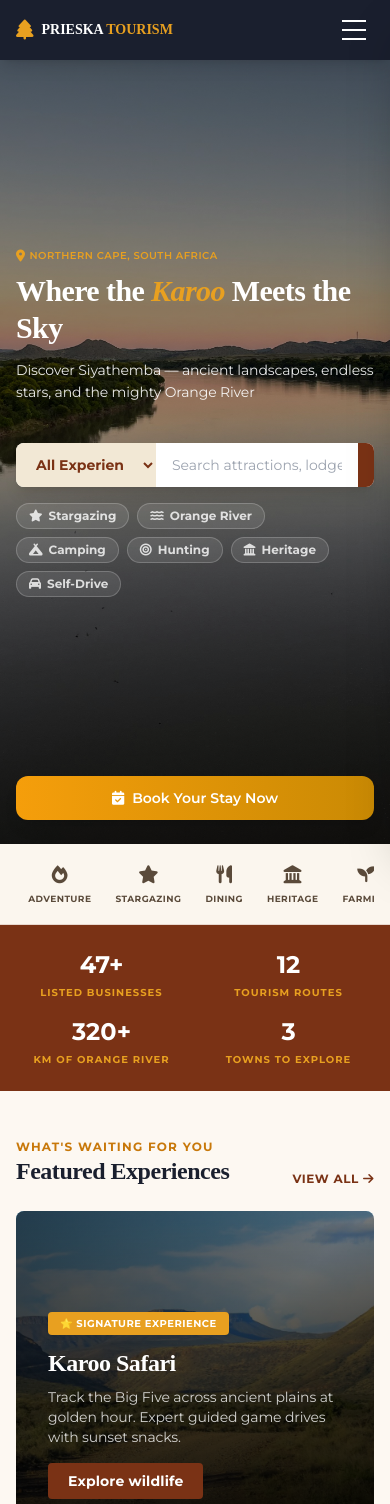
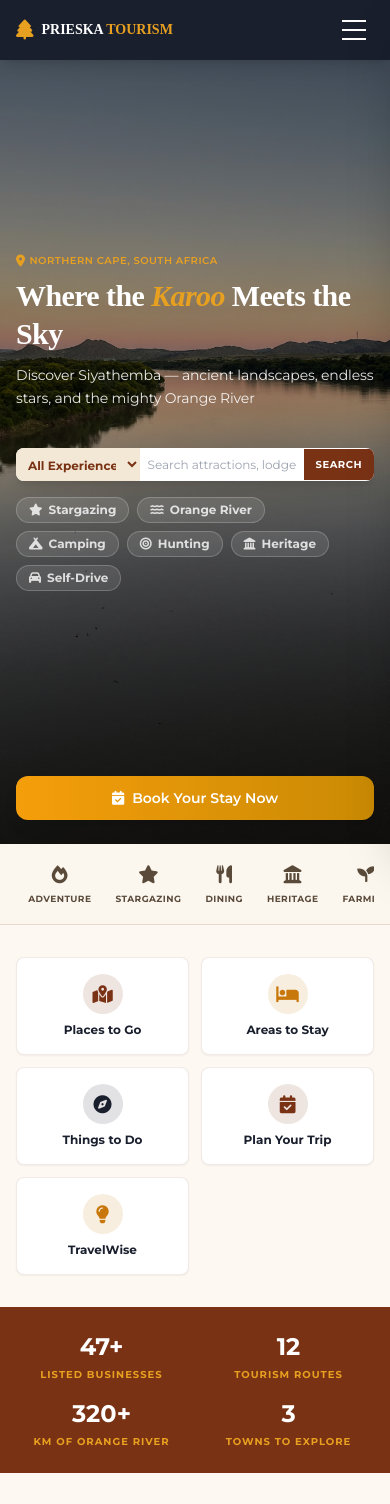
Before and after one commit to MondeNel/prieska-tourism, a React (Vite) app in the folder prieska-tourism/: page / in a window 390 px wide. Shown: the top 1504 px of the page. Built offline with nearby package versions, Linux system fonts and the light colour scheme; the HTML template or start-up script is replaced by a standard one.

Commit message:
Make hero search bar smaller on mobile and add ExploreCategories section (Places to Go, Areas to Stay, etc.)

```diff
--- a/prieska-tourism/src/App.jsx
+++ b/prieska-tourism/src/App.jsx
@@ -13,6 +13,7 @@ import { initData } from './services/dataService';
 import MapSection from './components/MapSection';
 import EventsAndAI from './components/EventsAndAI';
 import BusinessDirectory from './components/BusinessDirectory';
+import ExploreCategories from './components/ExploreCategories';
 
 function App() {
   useEffect(() => {
@@ -24,6 +25,7 @@ function App() {
       <Navbar />
       <Hero />
       <CategoryStrip />
+      <ExploreCategories />
       <Stats />
       <Experiences />
       <MapSection />
--- /dev/null
+++ b/prieska-tourism/src/components/ExploreCategories.jsx
@@ -0,0 +1,29 @@
+const ExploreCategories = () => {
+  const categories = [
+    { icon: 'fa-map-marked-alt', label: 'Places to Go', color: '#7A3215' },
+    { icon: 'fa-bed', label: 'Areas to Stay', color: '#C8780A' },
+    { icon: 'fa-compass', label: 'Things to Do', color: '#1A1F2E' },
+    { icon: 'fa-calendar-check', label: 'Plan Your Trip', color: '#7A3215' },
+    { icon: 'fa-lightbulb', label: 'TravelWise', color: '#C8780A' },
+  ];
+
+  return (
+    <div className="container mx-auto px-4 py-8 md:py-12">
+      <div className="grid grid-cols-2 md:grid-cols-5 gap-3 md:gap-4">
+        {categories.map((cat) => (
+          <div
+            key={cat.label}
+            className="flex flex-col items-center justify-center p-4 md:p-6 bg-white rounded-lg shadow-sm hover:shadow-md transition cursor-pointer border border-[#7A3215]/10 hover:border-[#7A3215]/30"
+          >
+            <div className="w-10 h-10 md:w-12 md:h-12 rounded-full flex items-center justify-center mb-2" style={{ backgroundColor: cat.color + '20' }}>
+              <i className={`fas ${cat.icon} text-lg md:text-xl`} style={{ color: cat.color }}></i>
+            </div>
+            <span className="text-xs md:text-sm font-bold text-[#1A1F2E] text-center">{cat.label}</span>
+          </div>
+        ))}
+      </div>
+    </div>
+  );
+};
+
+export default ExploreCategories;
--- a/prieska-tourism/src/components/Hero.jsx
+++ b/prieska-tourism/src/components/Hero.jsx
@@ -67,8 +67,9 @@ const Hero = () => {
             </p>
 
             {/* Search Bar */}
+            {/* Search Bar – responsive sizing */}
 <div className="bg-white rounded-lg flex items-center gap-0 max-w-xl w-full shadow-lg overflow-hidden">
-              <select className="border-none bg-[#F2E8D5] font-bold text-[#7A3215] text-sm px-4 py-3 outline-none cursor-pointer min-w-[140px]">
+  <select className="border-none bg-[#F2E8D5] font-bold text-[#7A3215] text-xs md:text-sm px-2 md:px-4 py-2 md:py-3 outline-none cursor-pointer min-w-[100px] md:min-w-[140px]">
     <option>All Experiences</option>
     <option>Accommodation</option>
     <option>Adventures</option>
@@ -78,11 +79,11 @@ const Hero = () => {
   <input
     type="text"
     placeholder="Search attractions, lodges, activities…"
-                className="flex-1 border-none px-4 py-3 text-sm outline-none text-[#1A1F2E]"
+    className="flex-1 border-none px-2 md:px-4 py-2 md:py-3 text-xs md:text-sm outline-none text-[#1A1F2E] placeholder:text-xs md:placeholder:text-sm"
   />
   <button
     onClick={handleSearch}
-                className="bg-[#7A3215] text-white font-bold px-5 py-3 hover:bg-[#7A3215]/80 transition text-sm uppercase tracking-wider whitespace-nowrap"
+    className="bg-[#7A3215] text-white font-bold px-3 md:px-5 py-2 md:py-3 hover:bg-[#7A3215]/80 transition text-[10px] md:text-sm uppercase tracking-wider whitespace-nowrap"
   >
     Search
   </button>
```
Lines whose indentation alone changed are shown as unchanged.
